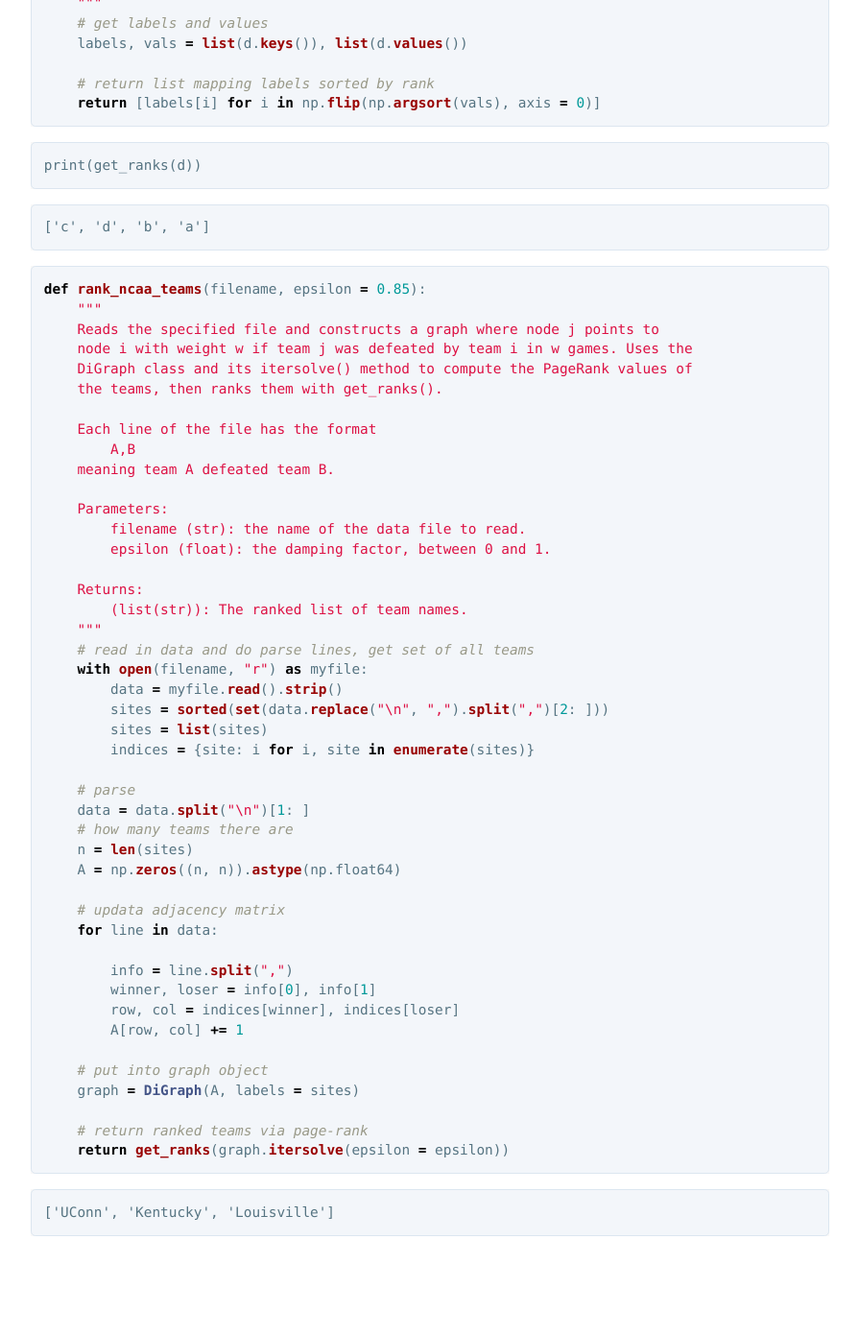
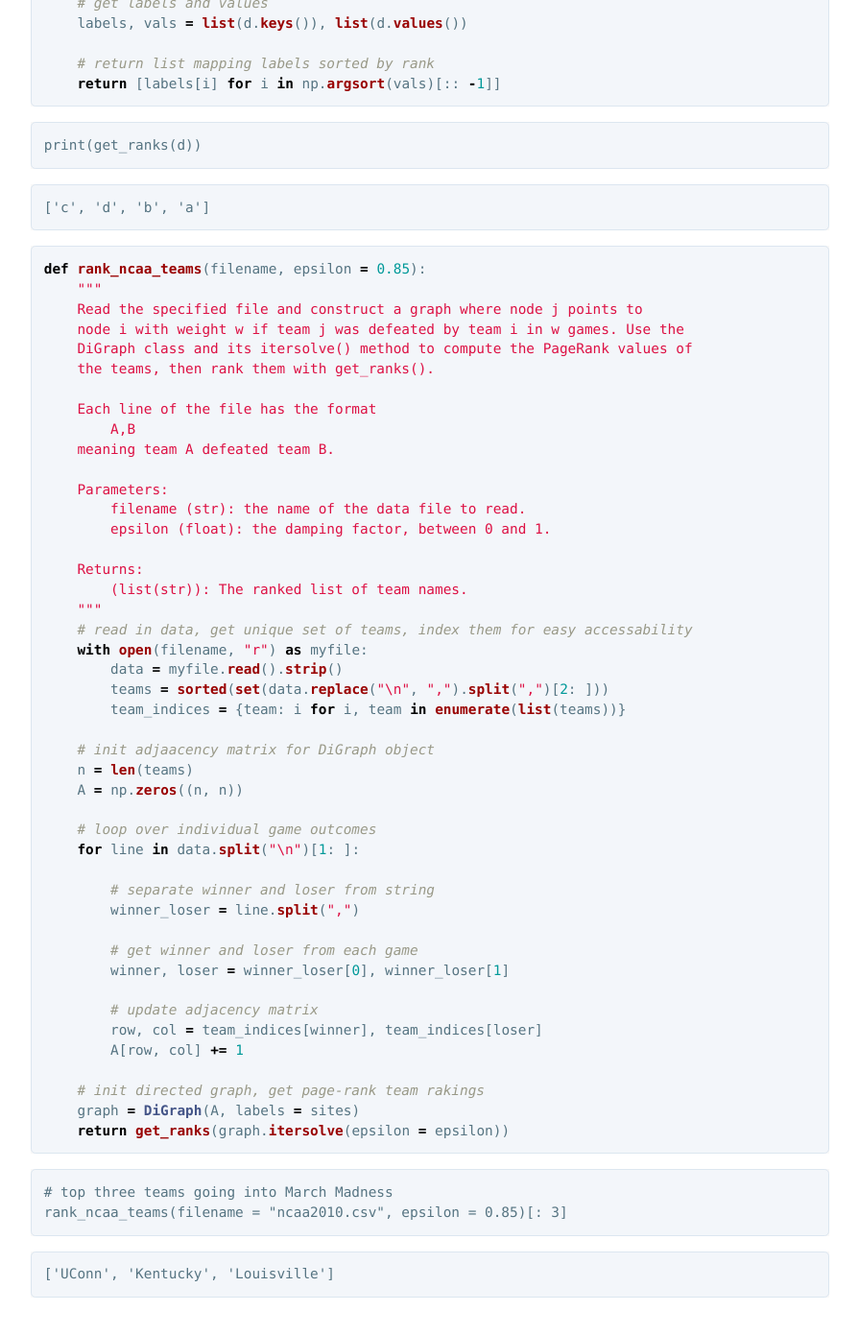
Before and after one commit to walkerhughes/portfolio, a Jekyll site: the page built from page_rank.md, in a window 1280 px wide and 1400 px high, scrolled down 3183 px. Shown: the top 1391 px of the window at 96% size, without its empty margins (192-1087 px from the left). Built offline with Jekyll 4.4.1, drawn with Linux system fonts in a browser that asks for light colours; our own code applies the rules of GitHub Pages for plain Markdown files; before the commit the page ends 4519 px from its top, so only the background shows below that; some of the changed text lies outside the part shown.

Commit message:
Update page_rank.md

````diff
--- a/page_rank.md
+++ b/page_rank.md
@@ -18,12 +18,13 @@ class DiGraph:
     """
     A class for representing directed graphs via their adjacency matrices.
 
-    PageRank vector can be computed using linearsolve, eigensolve, or iterrative solving methods.
+    Attributes:
+        (fill this out after completing DiGraph.__init__().)
     """
     def __init__(self, A, labels = None):
         """
-        Modifies A so that there are no sinks in the corresponding graph,
-        then calculates Ahat. Saves Ahat and the labels as attributes.
+        Modify A so that there are no sinks in the corresponding graph,
+        then calculate Ahat. Save Ahat and the labels as attributes.
 
         Parameters:
             A ((n,n) ndarray): the adjacency matrix of a directed graph.
@@ -63,17 +65,17 @@ We'll add the following methods to our class to find the eigenvector...
         Returns:
             dict(str -> float): A dictionary mapping labels to PageRank values.
         """
-        # calculate vector of probabilities
-        inv = la.inv(np.eye(self.n) - epsilon * self.Ahat)
+        inv = la.inv(np.eye(self.n) - (epsilon * self.Ahat))
         vec = ((1 - epsilon) / self.n) * self.ones
-        p = inv @ vec
-        # return dictionary mapping labels to probabilities
+        p = np.dot(inv, vec)
+
         return {self.labels[i]: p[i] for i in range(self.n)}
 
-    def eigensolve(self, epsilon=0.85):
+
+    def eigensolve(self, epsilon = 0.85):
         """
-        Computes the PageRank vector using the eigenvalue method.
-        Normalizes the resulting eigenvector so its entries sum to 1.
+        Compute the PageRank vector using the eigenvalue method.
+        Normalize the resulting eigenvector so its entries sum to 1.
 
         Parameters:
             epsilon (float): the damping factor, between 0 and 1.
@@ -81,19 +83,17 @@ We'll add the following methods to our class to find the eigenvector...
         Return:
             dict(str -> float): A dictionary mapping labels to PageRank values.
         """
-        # compute E matrix and coefficients
         E, coeff = np.ones((self.n, self.n)), ((1 - epsilon) / self.n)
         B = (epsilon * self.Ahat) + (coeff * E)
-        # eigenvectors and values of B matrix
         eigs, vecs = la.eig(B)
         p = vecs[:, 0] / sum(vecs[:, 0])
-        # return dictionary mapping labels to probabilities
+
         return {self.labels[i]: p[i] for i in range(self.n)}
 
 
-    def itersolve(self, epsilon=0.85, maxiter=100, tol=1e-12):
+    def itersolve(self, epsilon = 0.85, maxiter = 100, tol = 1e-12):
         """
-        Computes the PageRank vector using the iterative method.
+        Compute the PageRank vector using the iterative method.
 
         Parameters:
             epsilon (float): the damping factor, between 0 and 1.
@@ -116,8 +115,8 @@ We'll add the following methods to our class to find the eigenvector...
                 break
             p0 = p1
 
-        # return dictionary mapping labels to probabilities
         return {self.labels[i]: p0[i] for i in range(self.n)}
+
 
 ```
 
@@ -154,23 +153,24 @@ def get_ranks(d):
     labels, vals = list(d.keys()), list(d.values())
 
     # return list mapping labels sorted by rank
-    return [labels[i] for i in np.flip(np.argsort(vals), axis = 0)]
+    return [labels[i] for i in np.argsort(vals)[:: -1]]
 ```
 ```
 print(get_ranks(d))
 ```
-
 ```
 ['c', 'd', 'b', 'a']
 ```
 
+
+
 ```python
 def rank_ncaa_teams(filename, epsilon = 0.85):
     """
-    Reads the specified file and constructs a graph where node j points to
-    node i with weight w if team j was defeated by team i in w games. Uses the
+    Read the specified file and construct a graph where node j points to
+    node i with weight w if team j was defeated by team i in w games. Use the
     DiGraph class and its itersolve() method to compute the PageRank values of
-    the teams, then ranks them with get_ranks().
+    the teams, then rank them with get_ranks().
 
     Each line of the file has the format
         A,B
@@ -183,32 +183,36 @@ def rank_ncaa_teams(filename, epsilon = 0.85):
     Returns:
         (list(str)): The ranked list of team names.
     """
-    # read in data and do parse lines, get set of all teams
+    # read in data, get unique set of teams, index them for easy accessability
     with open(filename, "r") as myfile:
         data = myfile.read().strip()
-        sites = sorted(set(data.replace("\n", ",").split(",")[2: ]))
-        sites = list(sites)
-        indices = {site: i for i, site in enumerate(sites)}
+        teams = sorted(set(data.replace("\n", ",").split(",")[2: ]))
+        team_indices = {team: i for i, team in enumerate(list(teams))}
 
-    # parse
-    data = data.split("\n")[1: ]
-    # how many teams there are
-    n = len(sites)
-    A = np.zeros((n, n)).astype(np.float64)
+    # init adjaacency matrix for DiGraph object
+    n = len(teams)
+    A = np.zeros((n, n))
 
-    # updata adjacency matrix
-    for line in data:
+    # loop over individual game outcomes
+    for line in data.split("\n")[1: ]:
 
-        info = line.split(",")
-        winner, loser = info[0], info[1]
-        row, col = indices[winner], indices[loser]
+        # separate winner and loser from string
+        winner_loser = line.split(",")
+
+        # get winner and loser from each game
+        winner, loser = winner_loser[0], winner_loser[1]
+
+        # update adjacency matrix
+        row, col = team_indices[winner], team_indices[loser]
         A[row, col] += 1
 
-    # put into graph object
+    # init directed graph, get page-rank team rakings
     graph = DiGraph(A, labels = sites)
-
-    # return ranked teams via page-rank
     return get_ranks(graph.itersolve(epsilon = epsilon))
+```
+```
+# top three teams going into March Madness
+rank_ncaa_teams(filename = "ncaa2010.csv", epsilon = 0.85)[: 3]
 ```
 ```
 ['UConn', 'Kentucky', 'Louisville']
````
Also changed, not shown: other parts of page_rank.md (+10 -10 lines).
